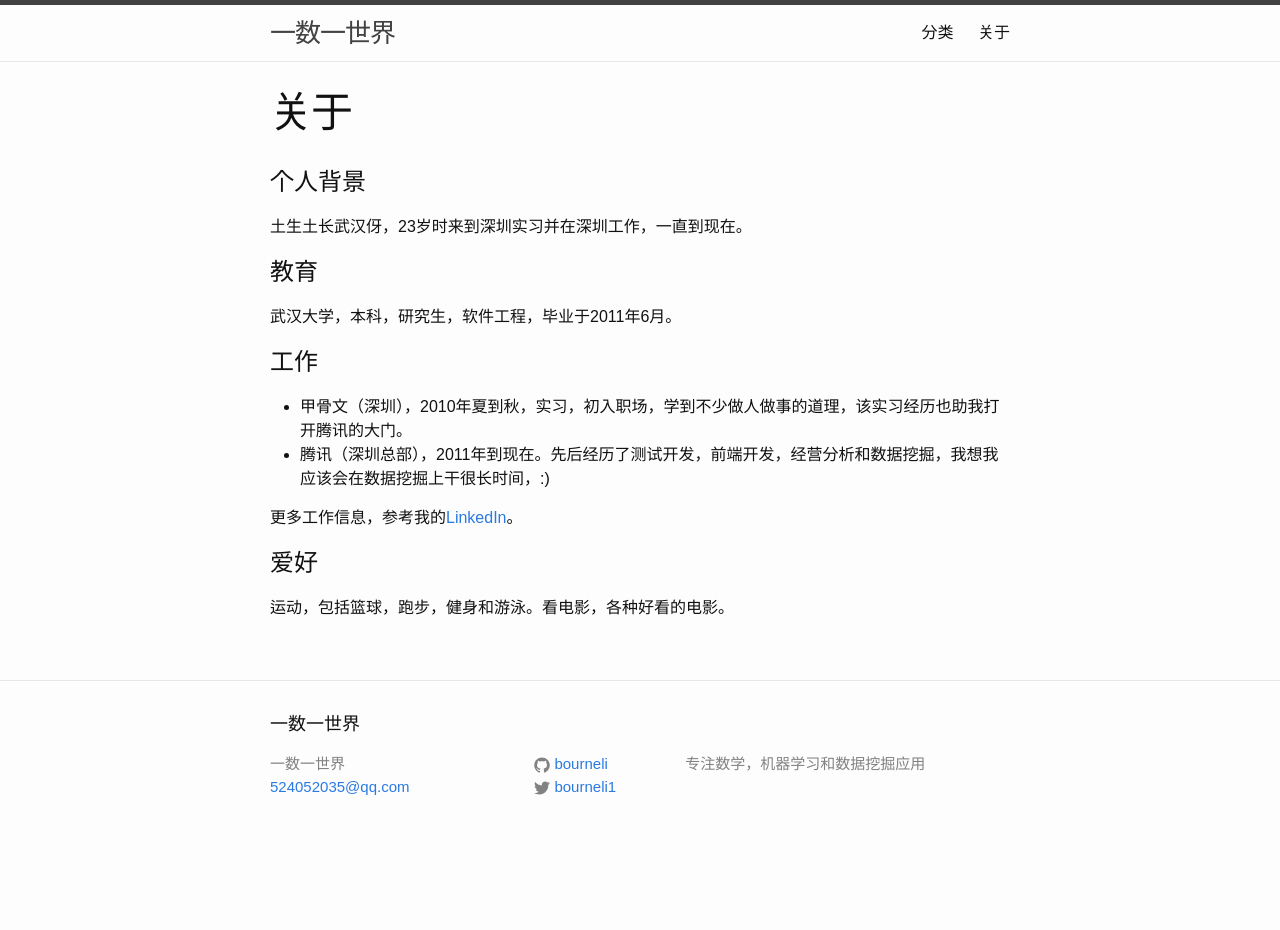
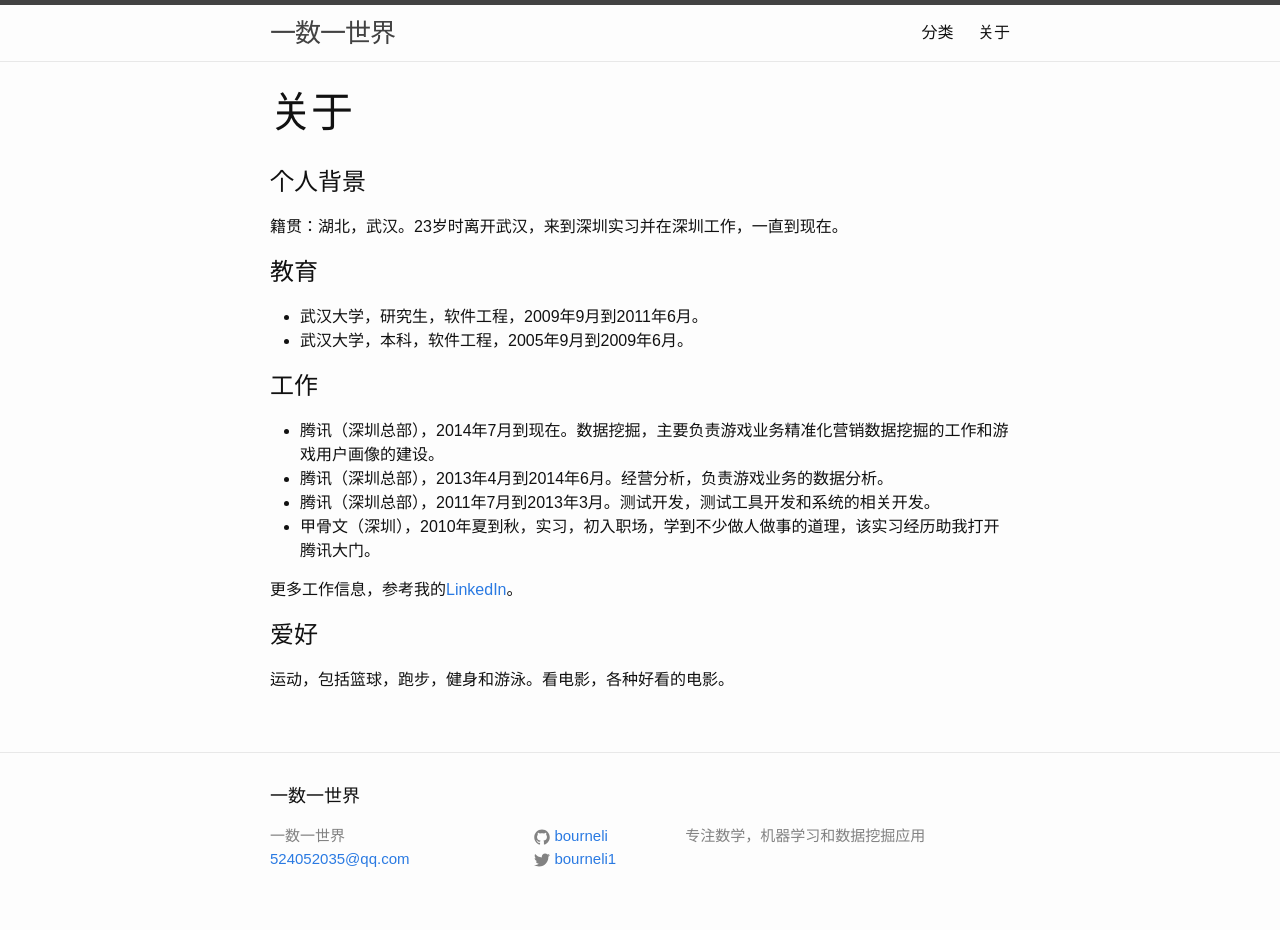
Before and after one commit to bourneli/bourneli.github.io, a Jekyll site: the page built from index-2-about.md, in a window 1280 px wide. Built offline with Jekyll 4.4.1, drawn with Linux system fonts in a browser that asks for light colours; before the commit the page ends 900 px from its top, so only the background shows below that.

Commit message:
update about

```diff
--- a/index-2-about.md
+++ b/index-2-about.md
@@ -5,16 +5,18 @@ permalink: /about/
 ---
 
 # 个人背景
-土生土长武汉伢，23岁时来到深圳实习并在深圳工作，一直到现在。
-
+籍贯：湖北，武汉。23岁时离开武汉，来到深圳实习并在深圳工作，一直到现在。
 
 # 教育
-武汉大学，本科，研究生，软件工程，毕业于2011年6月。
-
+* 武汉大学，研究生，软件工程，2009年9月到2011年6月。
+* 武汉大学，本科，软件工程，2005年9月到2009年6月。
 
 # 工作
-* 甲骨文（深圳），2010年夏到秋，实习，初入职场，学到不少做人做事的道理，该实习经历也助我打开腾讯的大门。
-* 腾讯（深圳总部），2011年到现在。先后经历了测试开发，前端开发，经营分析和数据挖掘，我想我应该会在数据挖掘上干很长时间，:)
+* 腾讯（深圳总部），2014年7月到现在。数据挖掘，主要负责游戏业务精准化营销数据挖掘的工作和游戏用户画像的建设。
+* 腾讯（深圳总部），2013年4月到2014年6月。经营分析，负责游戏业务的数据分析。
+* 腾讯（深圳总部），2011年7月到2013年3月。测试开发，测试工具开发和系统的相关开发。
+* 甲骨文（深圳），2010年夏到秋，实习，初入职场，学到不少做人做事的道理，该实习经历助我打开腾讯大门。
+
 
 更多工作信息，参考我的[LinkedIn](https://cn.linkedin.com/in/bourneli)。
 
```
